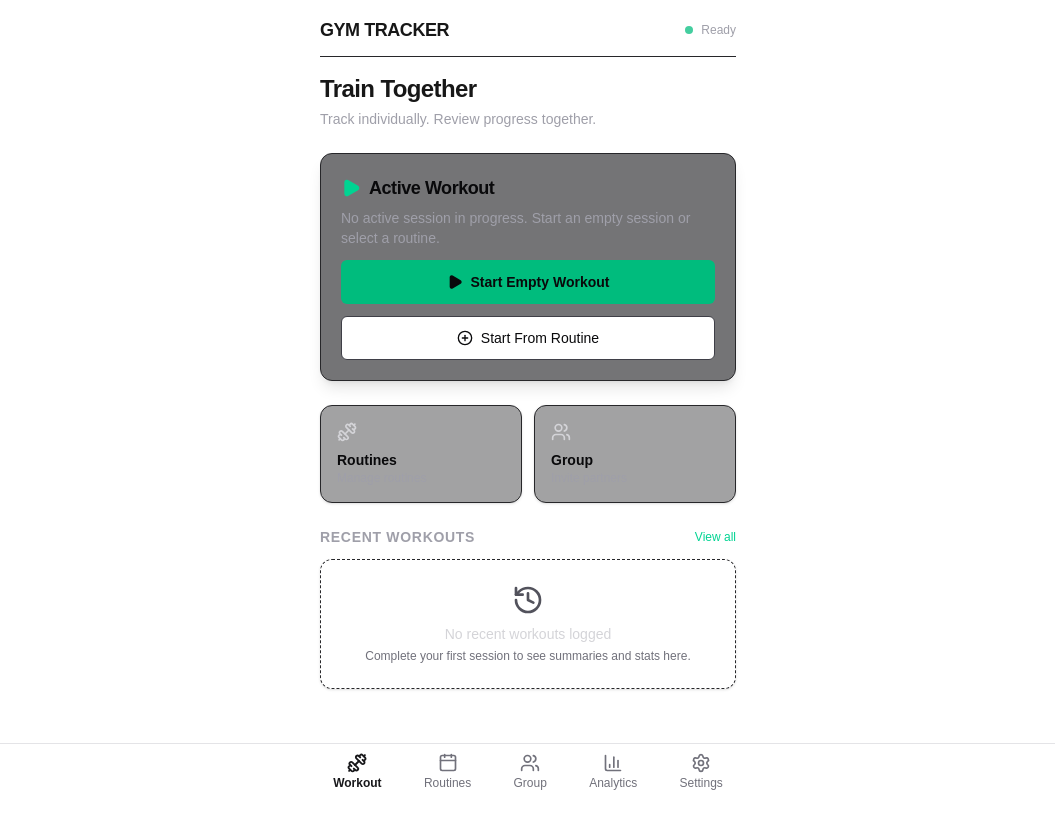
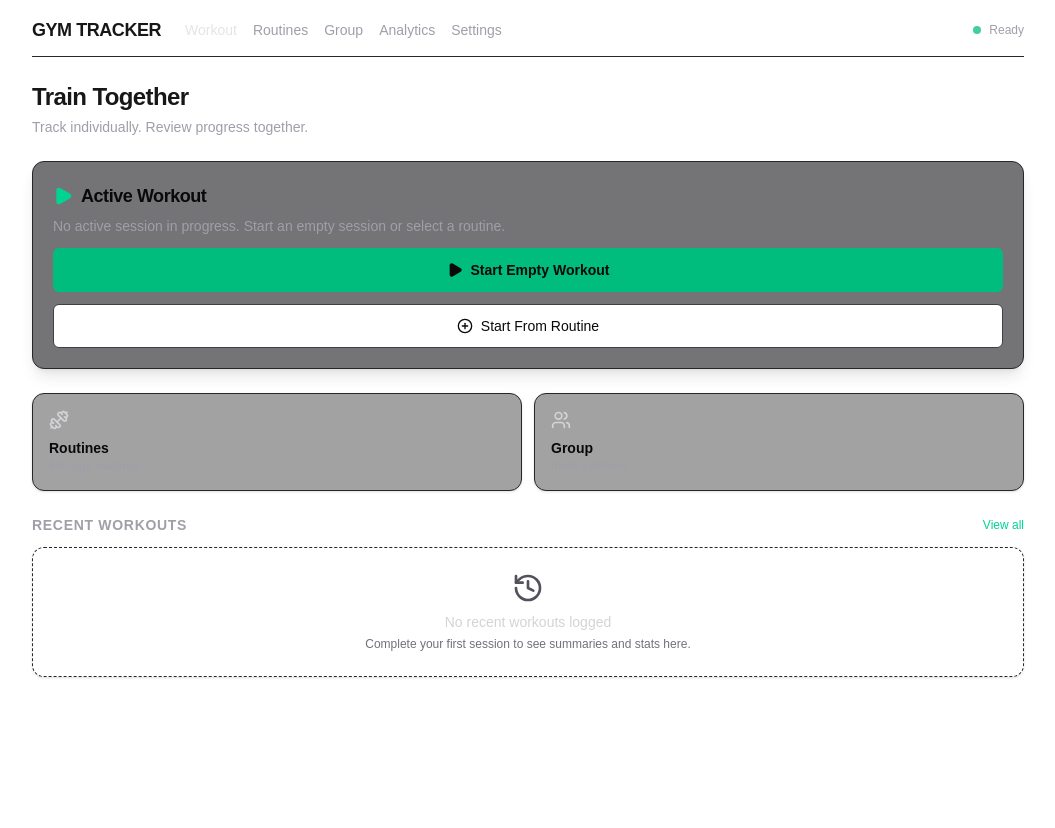
Before and after one commit to UmairMomin/GymBuddy, a Next.js app: page / in a window 1280 px wide. Shown: the top 828 px of the page, without its empty margins (112-1167 px from the left). Built offline with nearby package versions, Linux system fonts and the light colour scheme.

Commit message:
feat(layout): expand responsive layout support for desktop/laptop and mobile

```diff
--- a/src/app/layout.tsx
+++ b/src/app/layout.tsx
@@ -1,5 +1,6 @@
 import type { Metadata, Viewport } from "next";
 import { Geist, Geist_Mono } from "next/font/google";
+import Link from "next/link";
 import { MobileNavigation } from "@/components/layout/mobile-navigation";
 import "./globals.css";
 
@@ -43,19 +44,30 @@ export default function RootLayout({
       <body
         className={`${geistSans.variable} ${geistMono.variable} antialiased min-h-screen bg-zinc-950 text-zinc-50 pb-20 selection:bg-zinc-800`}
       >
-        <div className="mx-auto flex min-h-screen max-w-md flex-col px-4 pt-4">
+        <div className="mx-auto flex min-h-screen max-w-5xl flex-col px-4 pt-4 pb-20 md:pb-8">
           <header className="flex items-center justify-between border-b border-zinc-800 pb-3">
-            <div className="flex items-center space-x-2">
+            <div className="flex items-center space-x-6">
               <span className="text-lg font-bold tracking-tight">GYM TRACKER</span>
+              {/* Desktop Navigation Links */}
+              <nav className="hidden md:flex items-center space-x-4 text-sm font-medium">
+                <Link href="/" className="text-zinc-200 hover:text-white transition-colors">Workout</Link>
+                <Link href="/routines" className="text-zinc-400 hover:text-white transition-colors">Routines</Link>
+                <Link href="/group" className="text-zinc-400 hover:text-white transition-colors">Group</Link>
+                <Link href="/analytics" className="text-zinc-400 hover:text-white transition-colors">Analytics</Link>
+                <Link href="/settings" className="text-zinc-400 hover:text-white transition-colors">Settings</Link>
+              </nav>
             </div>
             <div className="flex items-center space-x-2 text-xs text-zinc-400">
               <span className="inline-block h-2 w-2 rounded-full bg-emerald-500 animate-pulse"></span>
               <span>Ready</span>
             </div>
           </header>
-          <main className="flex-1 py-4">{children}</main>
+          <main className="flex-1 py-6">{children}</main>
         </div>
-        <MobileNavigation />
+        {/* Mobile Navigation (Hidden on md/desktop screens) */}
+        <div className="md:hidden">
+          <MobileNavigation />
+        </div>
       </body>
     </html>
   );
```
